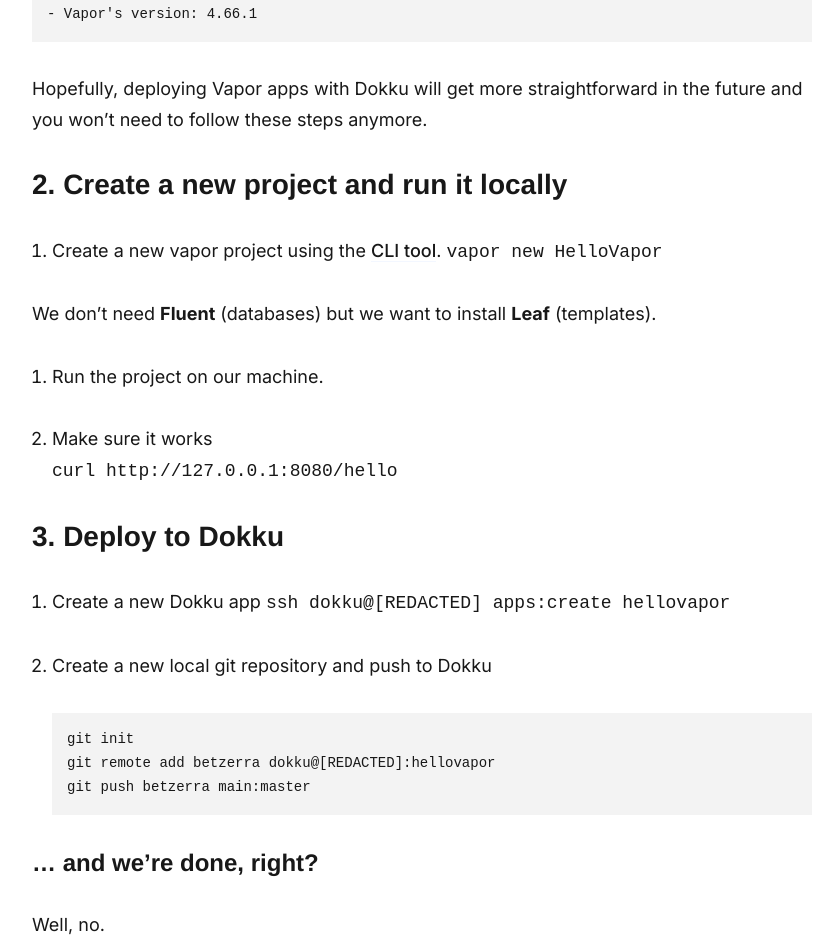
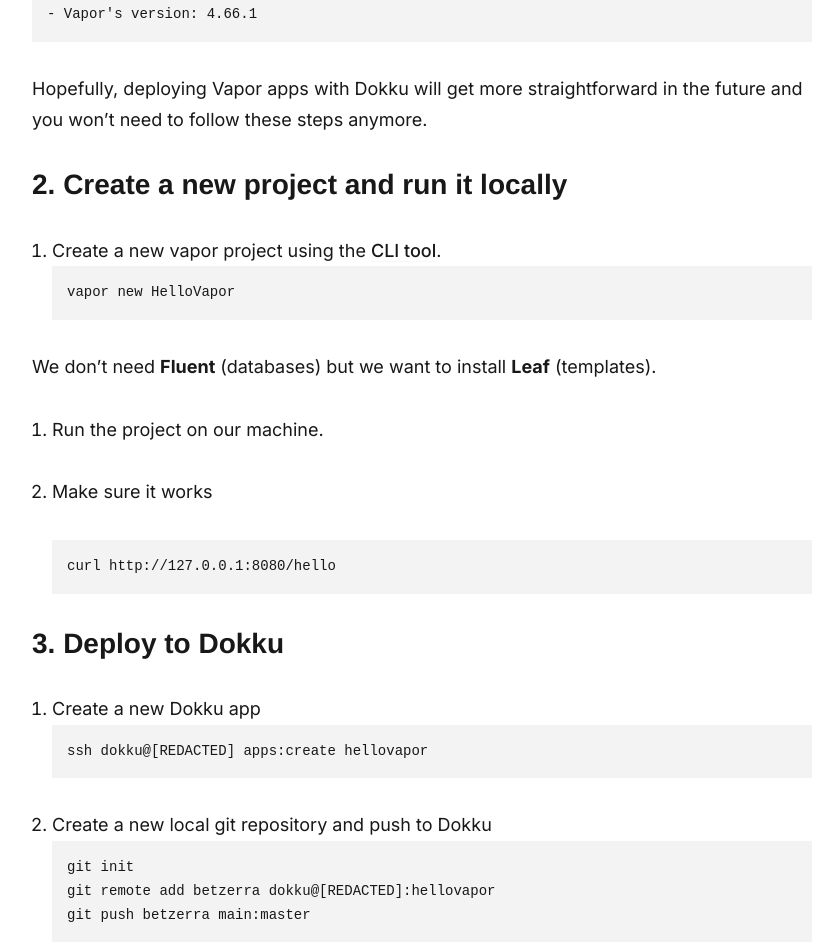
Before and after one commit to betzerra/betzerra.github.io, a Jekyll site: the page built from _posts/2022-12-03-deploying-vapor-with-dokku.md, in a window 1280 px wide. Shown: the part 999-1945 px from the top of the page, without its empty margins (218-1051 px from the left). Built offline with Jekyll 4.4.1, drawn with Linux system fonts in a browser that asks for light colours; nearby versions of some CDN libraries; some web fonts are replaced.

````diff
--- a/_posts/2022-12-03-deploying-vapor-with-dokku.md
+++ b/_posts/2022-12-03-deploying-vapor-with-dokku.md
@@ -26,18 +26,24 @@ Hopefully, deploying Vapor apps with Dokku will get more straightforward in the
 
 ## 2. Create a new project and run it locally
 1. Create a new vapor project using the [CLI tool](https://docs.vapor.codes/install/macos/#install-toolbox).
-`vapor new HelloVapor`
+```
+vapor new HelloVapor
+```
 
 We don't need **Fluent** (databases) but we want to install **Leaf** (templates).
 
 2. Run the project on our machine.
 
-3. Make sure it works\
-`curl http://127.0.0.1:8080/hello`
+3. Make sure it works
+```
+curl http://127.0.0.1:8080/hello
+```
 
 ## 3. Deploy to Dokku
 1. Create a new Dokku app
-`ssh dokku@[REDACTED] apps:create hellovapor`
+```
+ssh dokku@[REDACTED] apps:create hellovapor
+```
 
 2. Create a new local git repository and push to Dokku
 ```
@@ -59,7 +67,9 @@ ssh dokku@[REDACTED] config:set --no-restart hellovapor DOKKU_LETSENCRYPT_EMAIL=
 ```
 
 2. Get a letsencrypt certificate for our project
-`ssh dokku@[REDACTED] letsencrypt:enable hellovapor`
+```
+ssh dokku@[REDACTED] letsencrypt:enable hellovapor
+```
 
 If you're using the versions I defined above you'll get an error.
 
@@ -77,7 +89,11 @@ This piece of information in the [README](https://github.com/dokku/dokku-letsenc
 > For Dockerfile deploys, by default, dokku will determine which ports a container exposes and proxies all those exposed ports in the Docker container by listening on the same port numbers on the host. This means that both the proxies for HTTP port 80 and HTTPS port 443 to the app's container need to be manually configured.
 
 This is how it should look like when you write:
-`ssh dokku@[REDACTED] proxy:ports hellovapor`
+```
+ssh dokku@[REDACTED] proxy:ports hellovapor
+```
+
+![How ports should be setup](https://nyc3.digitaloceanspaces.com/betzerra/blog/2022/12/dokku-03.png)
 
 Use **proxy:ports-remove** command to set the ports properly.
 For example:
@@ -91,14 +107,18 @@ ssh dokku@[REDACTED] proxy:ports-add hellovapor https:443:8080
 ```
 
 Now re-run **letsencrypt** command:
-`ssh dokku@[REDACTED] letsencrypt:enable hellovapor`
+```
+ssh dokku@[REDACTED] letsencrypt:enable hellovapor
+```
 
 This time should run fine 🙌
+
+![Checking if our new website is working](https://nyc3.digitaloceanspaces.com/betzerra/blog/2022/12/dokku-04.png)
 
 ## 4. Herokuish Buildpack (Optional)
 If you're getting an outdated Swift, you could try Heroku's buildpack:
 
-Create a file called `.buildpack` with the following content:
+Create a file called **.buildpack** with the following content:
 ```
 https://github.com/vapor/heroku-buildpack
 ```
````
Also changed, not shown: other parts of _posts/2022-12-03-deploying-vapor-with-dokku.md (+4 -0 lines).
